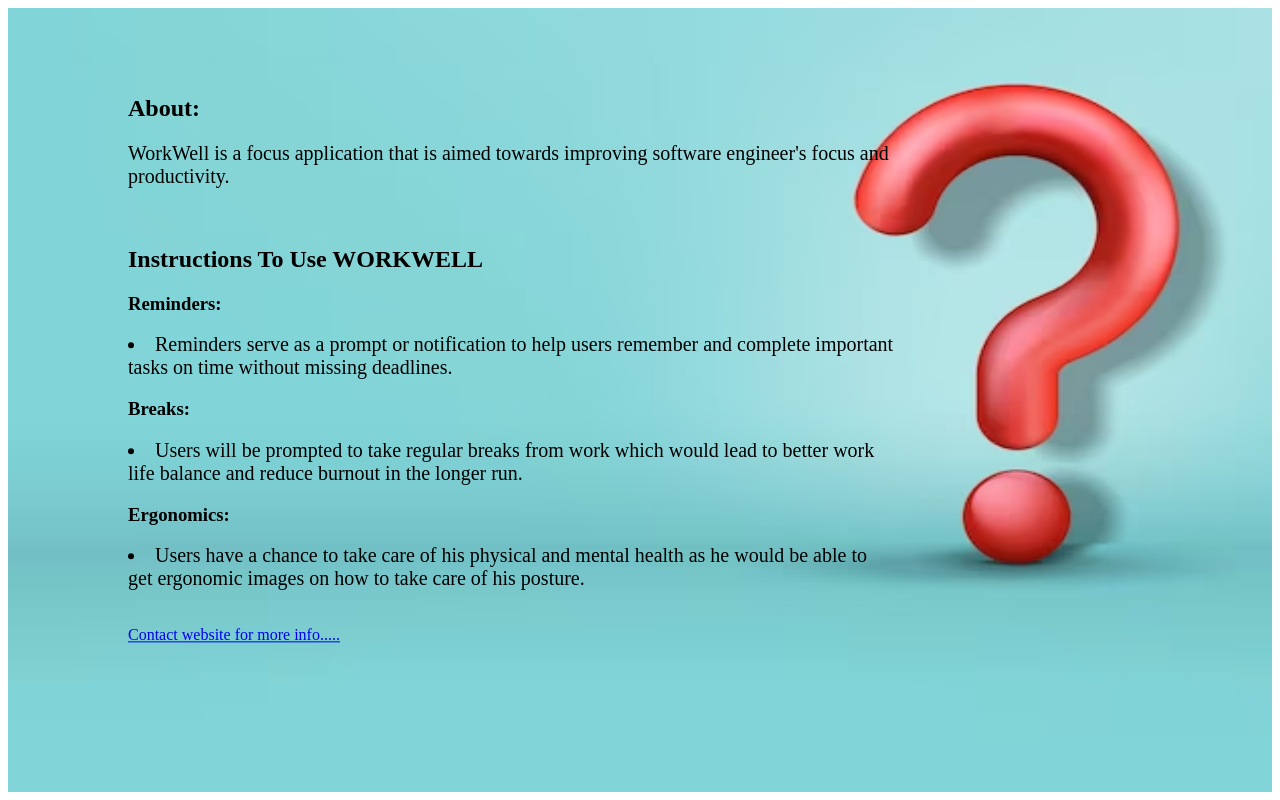
After one commit to pranavganeshvt/WorkWell, a PHP site: page /help.html in a window 1280 px wide. The commit adds this page. Run offline with PHP 8.4, Linux system fonts and the light colour scheme.

Commit message:
Sindhu's final changes

```diff
--- a/Breaks.php
+++ b/Breaks.php
@@ -87,7 +87,7 @@
                             <img src="images/editprofile1.png">
                             <p>Edit Profile</p>
                             <span>></span>
-                            <a href="#" class="sub-menu-link">
+                            <a href="help.html" class="sub-menu-link">
                                 <img src="images/help.png">
                                 <p>Help</p>
                                 <span>></span>
--- /dev/null
+++ b/help.html
@@ -0,0 +1,32 @@
+<html lang="en">
+    <head>
+        <title>Instructions To Use WORKWELL</title>
+    </head>
+    <style>
+       .centered {
+    position: absolute;
+    top: 45%;
+    left: 40%;
+    transform: translate(-50%, -50%);
+  }
+        </style>
+    <body>
+        <img src="background.avif" style="width:100%; height: 100%;">
+        <div class="centered">
+        <h2>About:</h2>
+        <p style="font-size:20px">
+            WorkWell is a focus application that is aimed towards improving software engineer's focus and productivity.</p>
+            <br/>
+        <h2>Instructions To Use WORKWELL</h2>
+        <h3>Reminders:</h3>
+        <li style="font-size:20px">Reminders serve as a prompt or notification to help users remember and complete important tasks on time without missing deadlines.</li>
+        <h3>Breaks:</h3>
+        <li style="font-size:20px">Users will be prompted to take regular breaks from work which would lead to better work life balance and reduce burnout in the longer run.</li>
+        <h3>Ergonomics:</h3>
+        <li style="font-size:20px">Users have a chance to take care of his physical and mental health as he would be able to get ergonomic images on how to take care of his posture.
+        </li>
+        <br/><br/>
+        <a href="#">Contact website for more info.....</a>
+    </div>
+    </body>
+</html>
--- a/index.php
+++ b/index.php
@@ -55,7 +55,7 @@ $con->close(); ?>
                             <img src="images/editprofile1.png">
                             <p>Edit Profile</p>
                             <span>></span>
-                            <a href="#" class="sub-menu-link">
+                            <a href="help.html" class="sub-menu-link">
                                 <img src="images/help.png">
                                 <p>Help</p>
                                 <span>></span>
--- a/menu.php
+++ b/menu.php
@@ -42,7 +42,7 @@
                             <img src="images/editprofile1.png">
                             <p>Edit Profile</p>
                             <span>></span>
-                            <a href="#" class="sub-menu-link">
+                            <a href="help.html" class="sub-menu-link">
                                 <img src="images/help.png">
                                 <p>Help</p>
                                 <span>></span>
```
Also changed, not shown: background.avif (added).
